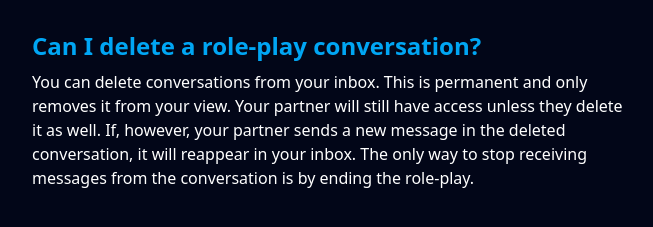
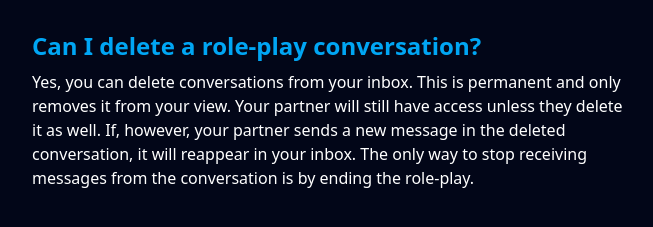
Before and after one commit to Hairum-Qureshi/story-roleplay-app, a React (Vite) app in the folder apps/frontend/: page /faq in a window 1280 px wide. Shown: the part 4042-4269 px from the top of the page, without its empty margins (204-857 px from the left). Built offline with nearby package versions, Linux system fonts and the light colour scheme; no server answers.

Commit message:
reworded FAQ answer

```diff
--- a/apps/frontend/src/pages/FAQ.tsx
+++ b/apps/frontend/src/pages/FAQ.tsx
@@ -226,7 +226,7 @@ export default function FAQ() {
         {
           question: "Can I delete a role-play conversation?",
           answer:
-            "You can delete conversations from your inbox. This is permanent and only removes it from your view. Your partner will still have access unless they delete it as well. If, however, your partner sends a new message in the deleted conversation, it will reappear in your inbox. The only way to stop receiving messages from the conversation is by ending the role-play.",
+            "Yes, you can delete conversations from your inbox. This is permanent and only removes it from your view. Your partner will still have access unless they delete it as well. If, however, your partner sends a new message in the deleted conversation, it will reappear in your inbox. The only way to stop receiving messages from the conversation is by ending the role-play.",
         },
         {
           question: "Are images and links supported in messages?",
```
